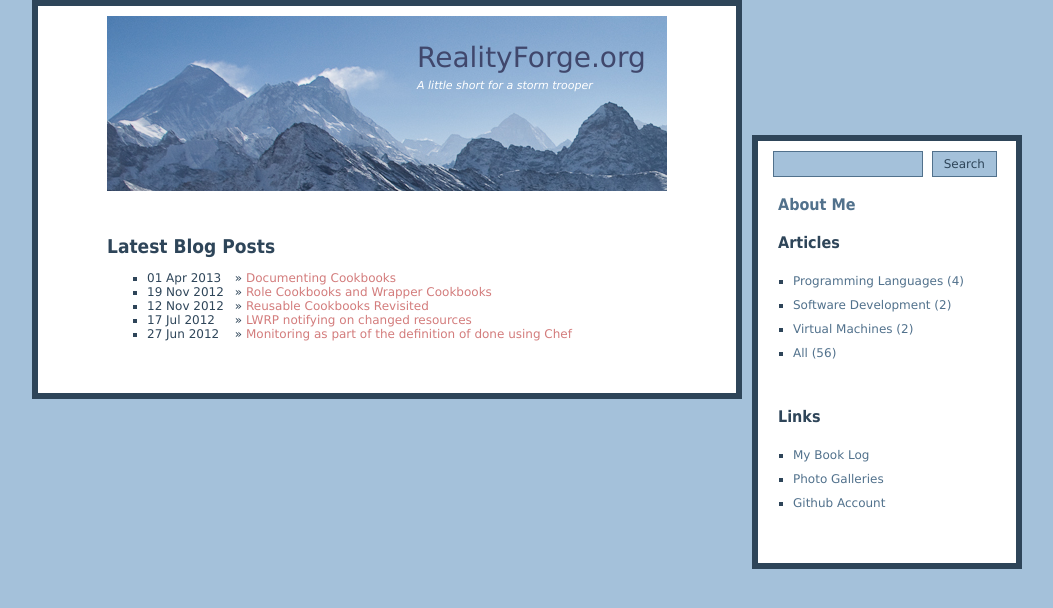
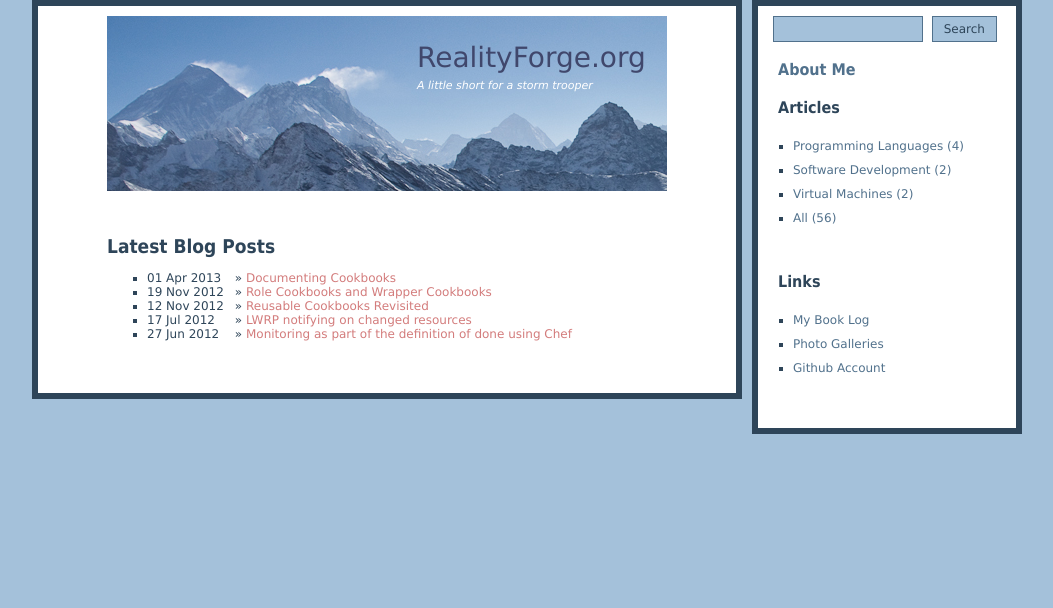
Before and after one commit to realityforge/blog, a Jekyll site: the page built from index.html, in a window 1280 px wide. Shown: the top 608 px of the page, without its empty margins (113-1166 px from the left). Built offline with Jekyll 4.4.1, drawn with Linux system fonts in a browser that asks for light colours; Markdown is read by kramdown in place of the engine named in the settings.

Commit message:
Anchor aside to top

```diff
--- a/css/screen.css
+++ b/css/screen.css
@@ -42,7 +42,7 @@ Dark => Light
 	#wrap { width:990px; margin:0 auto 0; overflow:hidden; }
 	#c1 { width:580px; float:left; overflow:hidden; padding:0; margin:0; background-color: white;  border: solid 6px #2E4559; padding-left: 59px; padding-right: 59px; }
   .c1_end { overflow:hidden; text-align: center; padding:15px; }
-	.aside { width:238px; float:left; overflow:hidden; padding:10px; margin:135px 0 0 10px; line-height:160%; color:#2E4559; background-color: white; border: solid 6px #2E4559; }
+	.aside { width:238px; float:left; overflow:hidden; padding:10px; margin:0 0 0 10px; line-height:160%; color:#2E4559; background-color: white; border: solid 6px #2E4559; }
 
 	.header { overflow:hidden; margin:10px 10px 10px 10px; }
 
```
